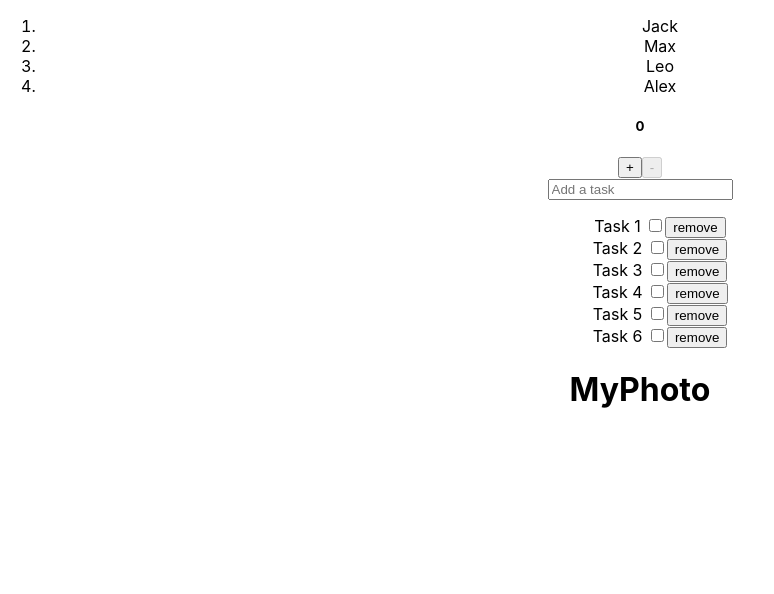
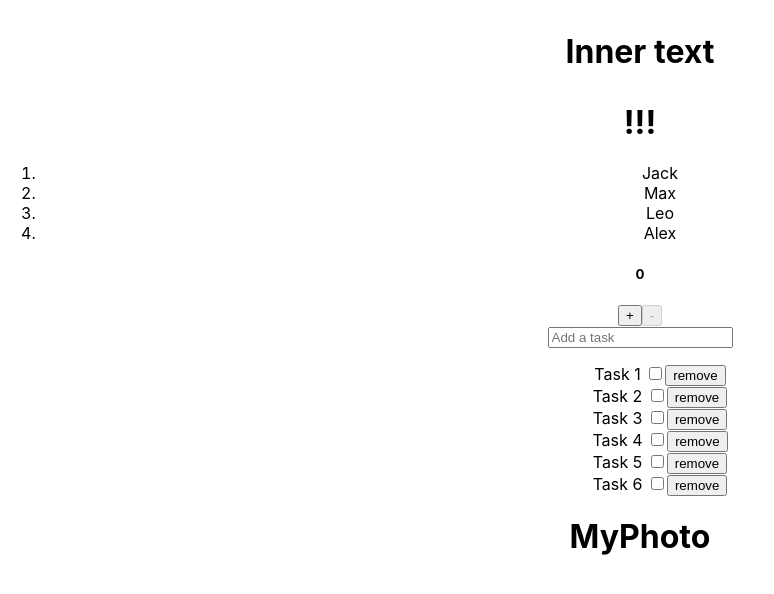
Before and after one commit to AliakseiKrasko/unit_testy, a React (Create React App) app: page / in a window 1280 px wide. Shown: the top 594 px of the page, without its empty margins (0-774 px from the left). Built offline with nearby package versions, Linux system fonts and the light colour scheme.

Commit message:
added WrapperComponent

```diff
--- a/src/App.tsx
+++ b/src/App.tsx
@@ -2,8 +2,10 @@ import React, {ChangeEvent, useState} from 'react';
 
 import './App.css';
 import {v1} from 'uuid';
-import {Counter} from './Counter';
-import {Array} from './Array';
+import {Counter} from './components/Counter';
+import {Array} from './components/Array';
+import {WrapperComponent} from './components/WrapperComponent';
+import TextComponent from './components/TextComponent';
 
 type TaskType = {
     id: string;
@@ -56,6 +58,7 @@ function App() {
 
         return (
             <div className="App">
+                <WrapperComponent child={<TextComponent />} />
                 <Array />
                 <Counter />
                 <input type={'text'}
--- /dev/null
+++ b/src/components/TextComponent.tsx
@@ -0,0 +1,8 @@
+import React from 'react';
+
+const TextComponent = () => {
+    return <p>Inner text</p>
+
+};
+
+export default TextComponent;
--- /dev/null
+++ b/src/components/WrapperComponent.tsx
@@ -0,0 +1,10 @@
+import React from 'react';
+
+export const WrapperComponent = ({child}: any) => {
+    return (
+        <div>
+            <h1>{child}!!!</h1>
+        </div>
+
+    );
+};
```
Also changed, not shown: src/components/Array.tsx (renamed from src/Array.tsx), src/components/Counter.tsx (renamed from src/Counter.tsx).
